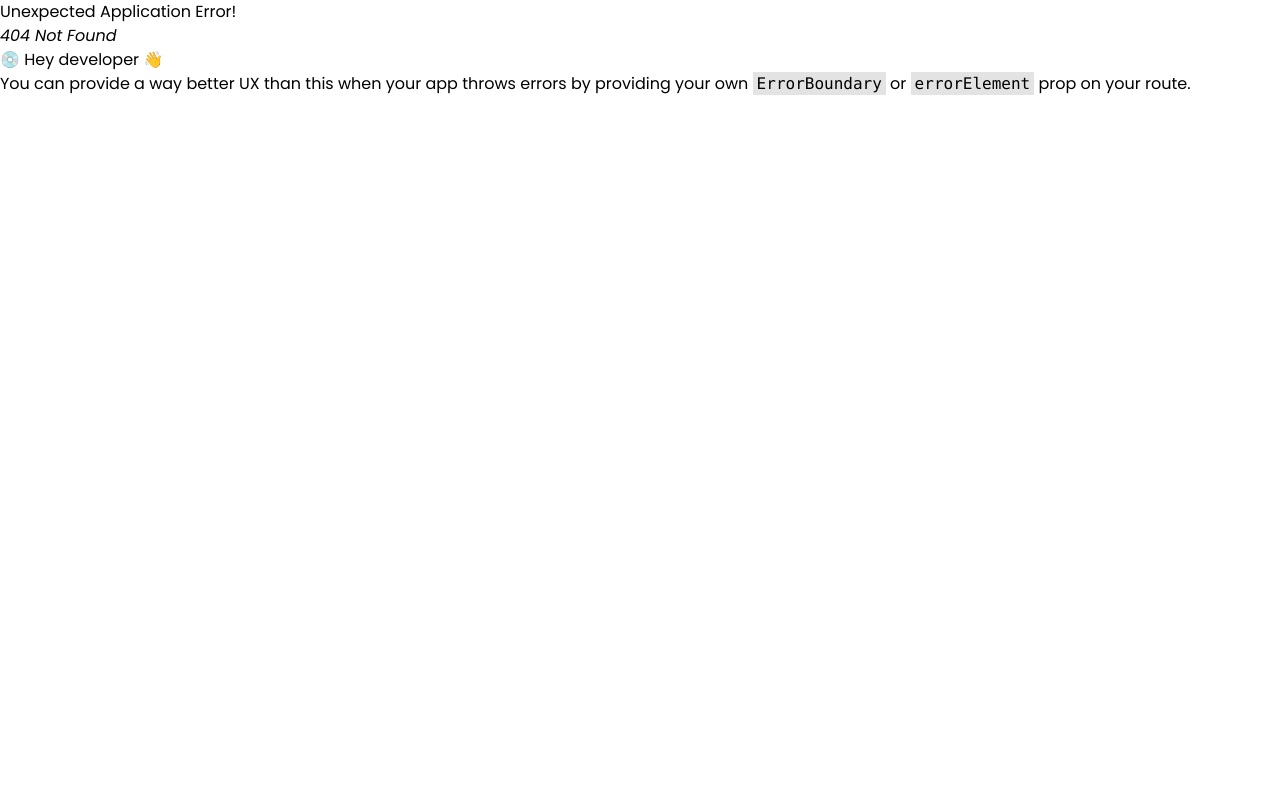
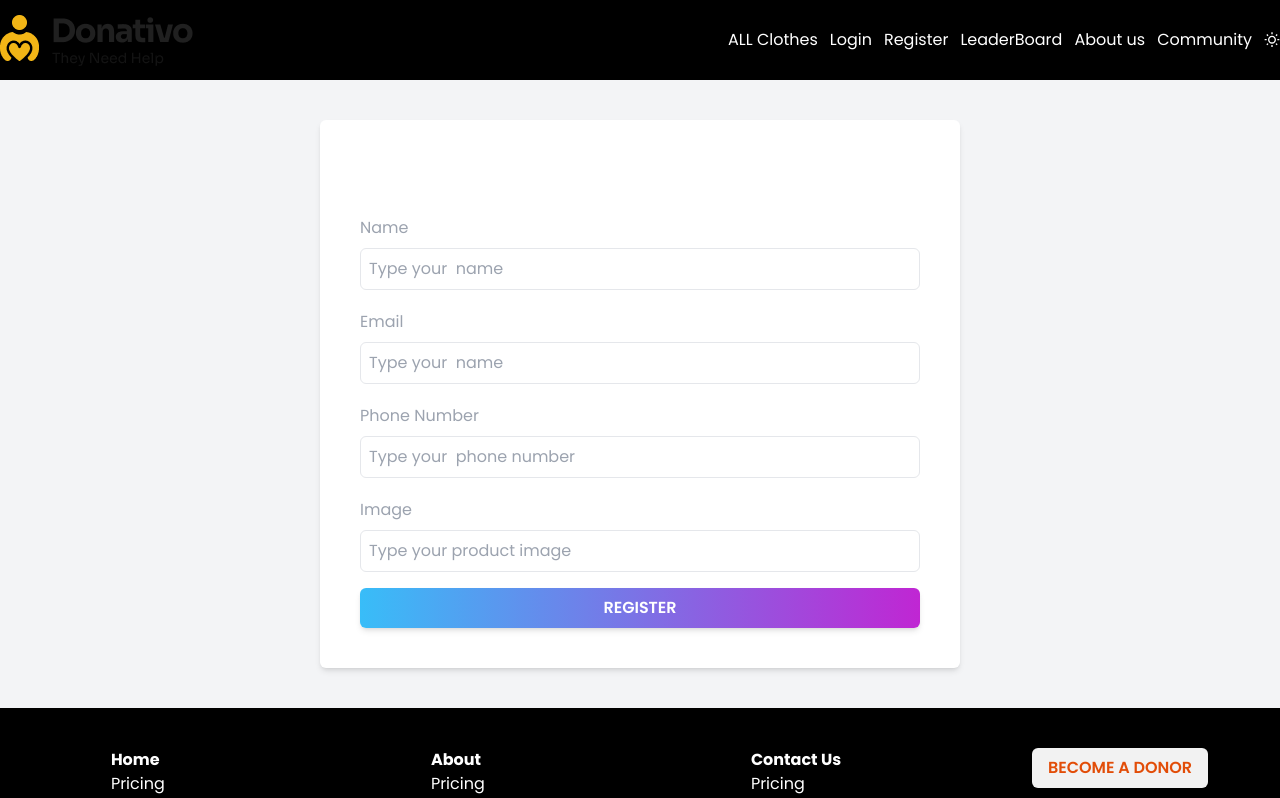
Before and after one commit to shukumar-542/winter-clothe-distribution-client, a React (Vite) app: page /create-volunteers in a window 1280 px wide. Before the commit this address had no page. Shown: the top 798 px of the page. Built offline with nearby package versions, Linux system fonts and the light colour scheme.

Commit message:
implement register volunteers

```diff
--- a/src/components/layouts/NavBar.tsx
+++ b/src/components/layouts/NavBar.tsx
@@ -50,7 +50,7 @@ const NavBar = () => {
                         <NavLink to="/leaderBoard">LeaderBoard</NavLink>
                     </li>
                     <li>
-                        <NavLink to="/volunteers">Volunteers</NavLink>
+                        <NavLink to="/volunteers">About us</NavLink>
                     </li>
                     <li>Community</li>
                     <li onClick={handleTheme} className="cursor-pointer">
--- a/src/pages/Dashboard/PostCloth.tsx
+++ b/src/pages/Dashboard/PostCloth.tsx
@@ -15,7 +15,7 @@ type Inputs = {
 }
 
 const PostCloth = () => {
-    const { register, handleSubmit } = useForm<Inputs>();
+    const { register, handleSubmit, } = useForm<Inputs>();
     const user = useAppSelector(useCurrentUser);
     const navigate = useNavigate()
     const [postProduct] = usePostProductMutation()
--- /dev/null
+++ b/src/pages/Volunteers/CreateVolunteers.tsx
@@ -0,0 +1,72 @@
+import { useForm } from "react-hook-form";
+import { useRegisterVolunteersMutation } from "../../redux/features/volunteersSlice/volunteersApi";
+import { toast } from "sonner";
+import { useNavigate } from "react-router-dom";
+
+
+type Inputs = {
+    name: string,
+    img: string,
+    email: string,
+    phone: number,
+
+
+}
+const CreateVolunteers = () => {
+    const { register, handleSubmit, reset } = useForm<Inputs>();
+    const [registerVolunteers] = useRegisterVolunteersMutation()
+    const navigate = useNavigate()
+    const onSubmit = async (data: Inputs) => {
+       const toastId = toast.loading('Volunteer is Registering')
+        try {
+
+            const volunteers = {
+                ...data
+            }
+            console.log(volunteers);
+            registerVolunteers(volunteers)
+            toast.success('Volunteers is register',{ id : toastId , duration : 2000})
+            reset()
+            navigate("/volunteers")
+
+        } catch (error) {
+            toast.error('Something Went Wrong.',{id : toastId , duration : 2000})
+        }
+    }
+    return (
+        <div className="bg-gray-100 h-full flex items-center py-10 ">
+            <div className="bg-white w-1/2 mx-auto p-10 shadow-md rounded-md">
+                <h1 className="text-center font-bold  text-3xl mb-5">Register as Volunteers</h1>
+                <div className="max-w-2xl ">
+                    <form action="" onSubmit={handleSubmit(onSubmit)}>
+                        <div className="flex flex-col space-y-2 w-full">
+                            <label htmlFor="name" className="text-gray-400">Name</label>
+                            <input {...register("name")} type="text" className="border rounded-md p-2" placeholder="Type your  name" name="name" id="" />
+                        </div>
+                        <div className="flex flex-col space-y-2 w-full mt-5">
+                            <label htmlFor="Email" className="text-gray-400">Email</label>
+                            <input {...register("email")} type="text" className="border rounded-md p-2" placeholder="Type your  name" name="email" id="" />
+                        </div>
+                        <div className="flex flex-col space-y-2 w-full mt-5">
+                            <label htmlFor="Email" className="text-gray-400">Phone Number</label>
+                            <input {...register("phone")} type="text" className="border rounded-md p-2" placeholder="Type your  phone number" name="phone" id="" />
+                        </div>
+                        <div className="flex flex-col space-y-2 mt-5 w-full">
+                            <label htmlFor="image" className="text-gray-400">Image </label>
+                            <input {...register("img")} type="text" className="border rounded-md p-2" placeholder="Type your product image" name="img" id="" />
+                        </div>
+
+
+
+                        <button type="submit" className="w-full px-4 py-2 font-semibold shadow-md  uppercase cursor-pointer hover:bg-slate-200 transition-all  mt-4 text-center rounded-md bg-gradient-to-r from-sky-400 to-fuchsia-600 text-white">Register</button>
+
+                    </form>
+                </div>
+
+            </div>
+
+        </div>
+    );
+};
+
+export default CreateVolunteers;
--- a/src/pages/Volunteers/VolunteersHub.tsx
+++ b/src/pages/Volunteers/VolunteersHub.tsx
@@ -1,9 +1,50 @@
+/* eslint-disable @typescript-eslint/no-explicit-any */
+import { NavLink } from "react-router-dom";
+import Container from "../../components/ui/Container";
+import { useGetVolunteersQuery } from "../../redux/features/volunteersSlice/volunteersApi";
 
 const VolunteersHub = () => {
+    const { data, isLoading } = useGetVolunteersQuery("");
+    if (isLoading) {
+        return <p>Loading</p>
+    }
+    console.log(data.length);
     return (
-        <div>
-            <h1>Volunteers</h1>
-        </div>
+        <Container>
+            <div className="mb-5 my-10">
+                <NavLink to='/create-volunteers'>
+                    <button className="p-4 py-2 font-semibold shadow-md  uppercase cursor-pointer hover:bg-slate-200 transition-all text-center rounded-md bg-gradient-to-r from-sky-400 to-fuchsia-600 text-white">Register Volunteers</button>
+                </NavLink>
+            </div>
+            <div>
+                <table className="table-fixed w-full item-center my-5 rounded-md ">
+                    <thead className="bg-gray-700 border-b border-gray-900 text-gray-200 ">
+                        <tr className="text-center  ">
+                            <th className="py-5 ">Image</th>
+                            <th>Name</th>
+                            <th>Email</th>
+                            <th>Phone</th>
+                        </tr>
+                    </thead>
+                    <tbody>
+
+                        {
+                            data?.map((volunteers : any) =>(
+                                <tr className="text-center bg-gray-700  text-gray-200 border-b border-gray-900 ">
+                            <td className="flex items-center justify-center my-5">
+                                <img src={volunteers?.img} alt="" className="h-12 w-12 rounded-full" />
+                            </td>
+                            <td>{volunteers?.name}</td>
+                            <td>{volunteers?.email}</td>
+                            <td>{volunteers?.phone}</td>
+                        </tr>
+                            ))
+                        }
+
+                    </tbody>
+                </table>
+            </div>
+        </Container>
     );
 };
 
--- a/src/redux/features/volunteersSlice/volunteersApi.ts
+++ b/src/redux/features/volunteersSlice/volunteersApi.ts
@@ -12,8 +12,18 @@ const volunteersApi = baseApi.injectEndpoints({
                 method: "POST",
                 body: body
             })
-        })
+        }),
+        registerVolunteers : builder.mutation({
+            query: (body) => ({
+                url: '/volunteers',
+                method: "POST",
+                body: body
+            })
+        }),
+        getVolunteers: builder.query({
+            query: () => `/volunteers`
+        }),
     })
 })
 
-export const { useGetAllVolunteersQuery, usePostDonorsTestimonialsMutation } = volunteersApi
+export const { useGetAllVolunteersQuery, usePostDonorsTestimonialsMutation, useRegisterVolunteersMutation , useGetVolunteersQuery } = volunteersApi
```
Also changed, not shown: src/routes/routes.tsx (+12 -1 lines).
